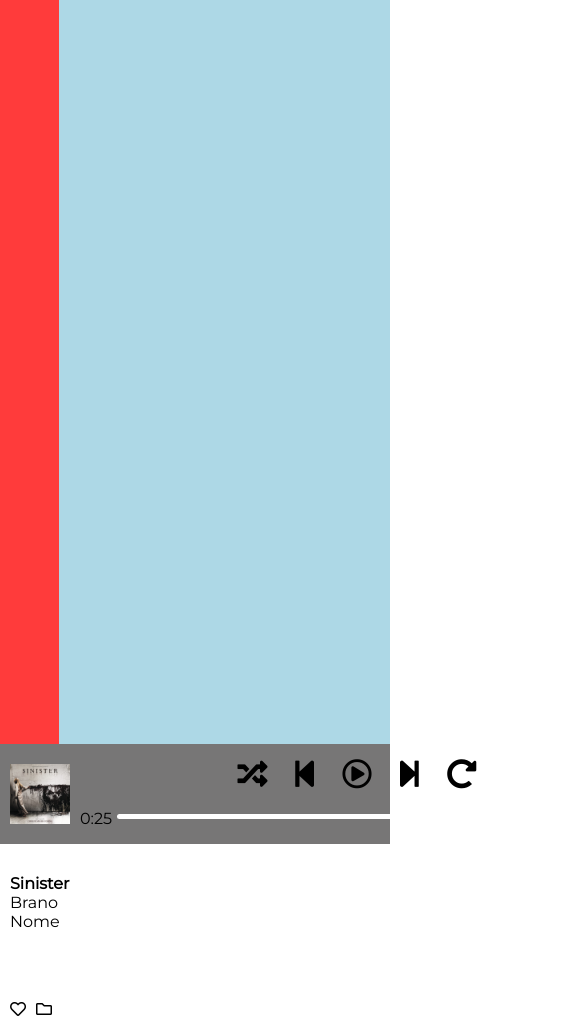
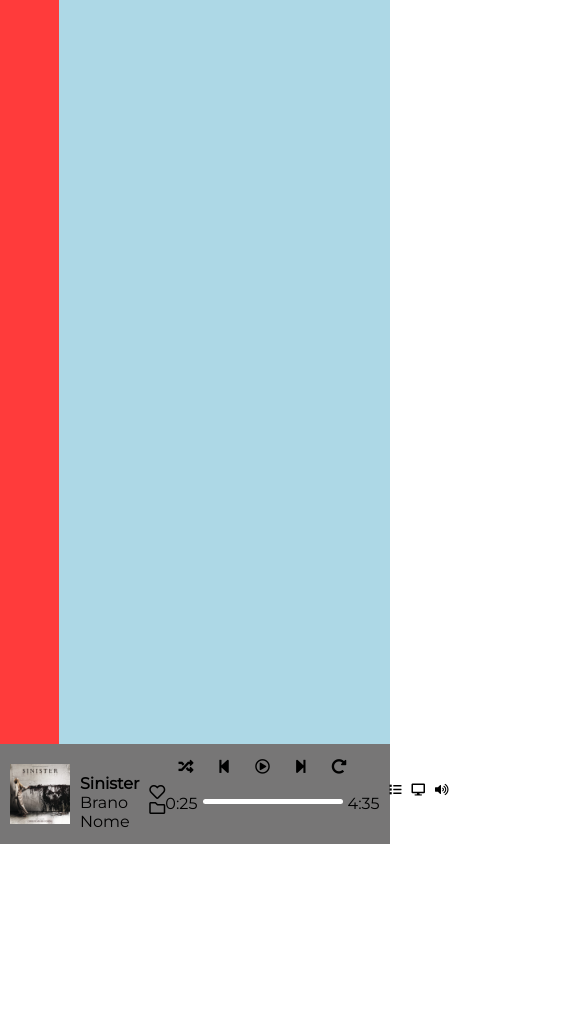
Before and after one commit to Passa69/html-css-spotifyweb, a plain HTML site: page index.html in a window 390 px wide. Shown: the top 1017 px of the page, 585 px wide, since content can reach past the window. After the commit the page ends 844 px from the top, so only its background shows below. Drawn offline with Linux system fonts and the light colour scheme.

Commit message:
player, resp

```diff
--- a/css/style.css
+++ b/css/style.css
@@ -44,16 +44,9 @@
 }
 
 /* left */
-#left_pl::after {
-    content: "";
-    display: table;
-    clear: both;
-}
-
-#left_pl>img,
-#left_pl>span,
-#left_pl>i {
-    float: left;
+#left_pl {
+    display: flex;
+    flex-direction: row;
 }
 
 #left_pl>img {
@@ -63,10 +56,10 @@
 }
 
 #left_pl>span {
-    margin: 30px 10px;
+    margin: 30px 0;
 }
 
-#left_pl>i,
+#icons,
 #right_pl>i {
     margin: 40px 0 0 10px;
 }
@@ -116,3 +109,52 @@
     margin-top: 45px;
     width: 100px;
 }
+
+@media screen and (max-width: 880px) {
+
+    .song {
+        width: 200px;
+    }
+}
+
+@media screen and (max-width: 640px) {
+
+    #icons {
+        display: flex;
+        flex-direction: column;
+    }
+
+    .song {
+        width: 180px;
+    }
+
+    .rgt {
+        width: 50px;
+    }
+
+    #icon i {
+        font-size: 20px;
+        margin: 15px 20px 20px 0;
+    }
+}
+
+@media screen and (max-width: 550px) {
+
+    .song {
+        width: 140px;
+    }
+
+    .rgt {
+        width: 40px;
+        margin-right: 0;
+    }
+
+    #right_pl>i {
+        font-size: 12px;
+    }
+
+    #icon i {
+        font-size: 15px;
+        margin: 15px 20px 20px 0;
+    }
+}
--- a/index.html
+++ b/index.html
@@ -32,8 +32,11 @@
                 <br>
                 Brano Nome
             </span>
-            <i class="far fa-heart"></i>
-            <i class="far fa-folder"></i>
+
+            <div id="icons">
+                <i class="far fa-heart"></i>
+                <i class="far fa-folder"></i>
+            </div>
         </div>
 
         <div id="_center_pl">
```
